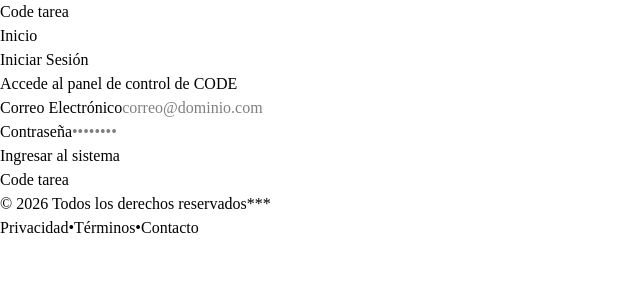
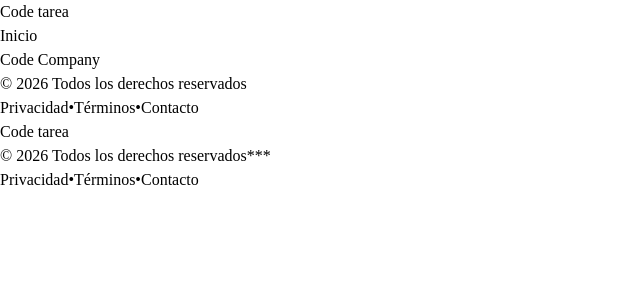
Before and after one commit to KarinaMirandaUTNFRT/Lista-tareas-Frontend, a React (Vite) app: page /login in a window 1280 px wide. Shown: the top 300 px of the page, without its empty margins (0-640 px from the left). Built offline with nearby package versions, Linux system fonts and the light colour scheme; the HTML template or start-up script is replaced by a standard one.

Commit message:
se completo la ruta protejida

```diff
--- a/src/components/pages/Login.tsx
+++ b/src/components/pages/Login.tsx
@@ -1,105 +1,33 @@
-import { useForm } from "react-hook-form";
+import { Link } from "react-router";
 
-const Login = () => {
-  const {
-    register,
-    handleSubmit,
-    formState: { errors },
-  } = useForm();
-
-  const onSubmit = (data: any) => {
-    console.log(data);
-  };
+const Footer = () => {
+  const currentYear = new Date().getFullYear();
 
   return (
-    <section className="flex grow items-center justify-center py-12 px-4 sm:px-6 lg:px-8 animate-fadeIn">
-      <div className="max-w-md w-full space-y-8 bg-zinc-900/50 p-8 rounded-2xl border border-zinc-800 shadow-2xl backdrop-blur-sm">
-        <div>
-          <h2 className="mt-6 text-center text-3xl font-extrabold text-white">
-            Iniciar Sesión
-          </h2>
-          <p className="mt-2 text-center text-sm text-zinc-400">
-            Accede al panel de control de{" "}
-            <span className="text-blue-500 font-semibold">CODE</span>
-          </p>
-        </div>
-
-        <form className="mt-8 space-y-6" onSubmit={handleSubmit(onSubmit)}>
-          <div className="space-y-4">
-            {/* Email Field */}
-            <div>
-              <label
-                htmlFor="email"
-                className="block text-sm font-medium text-zinc-300 mb-1"
-              >
-                Correo Electrónico
-              </label>
-              <input
-                id="email"
-                type="email"
-                autoComplete="email"
-                className={`w-full px-4 py-3 bg-zinc-950 border ${errors.email ? "border-red-500" : "border-zinc-700"} rounded-lg text-zinc-100 focus:outline-none focus:ring-2 focus:ring-blue-500/50 transition-all`}
-                placeholder="correo@dominio.com"
-                {...register("email", {
-                  required: "El email es obligatorio",
-                  pattern: {
-                    value:
-                      /^[a-z0-9!#$%&'*+/=?^_`{|}~-]+(?:\.[a-z0-9!#$%&'*+/=?^_`{|}~-]+)*@(?:[a-z0-9](?:[a-z0-9-]*[a-z0-9])?\.)+[a-z0-9](?:[a-z0-9-]*[a-z0-9])?$/,
-                    message: "Email no válido",
-                  },
-                })}
-              />
-              {errors.email && (
-                <span className="text-red-500 text-xs mt-1 italic">
-                  {errors.email.message}
-                </span>
-              )}
-            </div>
-
-            {/* Password Field */}
-            <div>
-              <label
-                htmlFor="password"
-                className="block text-sm font-medium text-zinc-300 mb-1"
-              >
-                Contraseña
-              </label>
-              <input
-                id="password"
-                type="password"
-                autoComplete="current-password"
-                className={`w-full px-4 py-3 bg-zinc-950 border ${errors.password ? "border-red-500" : "border-zinc-700"} rounded-lg text-zinc-100 focus:outline-none focus:ring-2 focus:ring-blue-500/50 transition-all`}
-                placeholder="••••••••"
-                {...register("password", {
-                  required: "La contraseña es obligatoria",
-                  pattern: {
-                    value:
-                      /^(?=.*\d)(?=.*[\u0021-\u002b\u003c-\u0040])(?=.*[A-Z])(?=.*[a-z])\S{8,16}$/,
-                    message:
-                      "Debe tener 8-16 caracteres, mayúscula, minúscula, número y símbolo.",
-                  },
-                })}
-              />
-              {errors.password && (
-                <span className="text-red-500 text-xs mt-1 italic">
-                  {errors.password.message}
-                </span>
-              )}
-            </div>
+    <footer className="bg-zinc-950 border-t border-zinc-800 text-zinc-400 py-8">
+      <div className="max-w-7xl mx-auto px-4 sm:px-6 lg:px-8">
+        <div className="flex flex-col items-center justify-center gap-2">
+          {/* Logo o Icono sutil */}
+          <div className="flex items-center gap-2 mb-2 text-zinc-500">
+            <i className="bi bi-code-slash text-xl"></i>
+            <span className="font-semibold text-sm tracking-widest uppercase">Code Company</span>
           </div>
 
-          <div>
-            <button
-              type="submit"
-              className="group relative w-full flex justify-center py-3 px-4 border border-transparent text-sm font-bold rounded-lg text-white bg-blue-600 hover:bg-blue-500 focus:outline-none focus:ring-2 focus:ring-offset-2 focus:ring-offset-zinc-950 focus:ring-blue-500 transition-all active:scale-95"
-            >
-              Ingresar al sistema
-            </button>
+          <p className="text-sm">
+            &copy; {currentYear} <span className="text-zinc-200">Todos los derechos reservados</span>
+          </p>
+
+          <div className="flex gap-4 mt-2 text-xs text-zinc-500 uppercase tracking-tighter">
+            <Link to={'/error'} className="hover:text-blue-500 cursor-pointer transition-colors">Privacidad</Link>
+            <span>•</span>
+            <Link to={'/error'} className="hover:text-blue-500 cursor-pointer transition-colors">Términos</Link>
+            <span>•</span>
+            <Link to={'/error'} className="hover:text-blue-500 cursor-pointer transition-colors">Contacto</Link>
           </div>
-        </form>
+        </div>
       </div>
-    </section>
+    </footer>
   );
 };
 
-export default Login;
+export default Footer;
```
